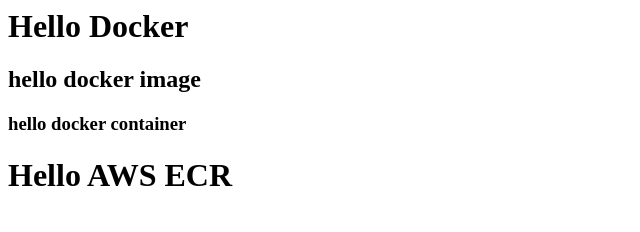
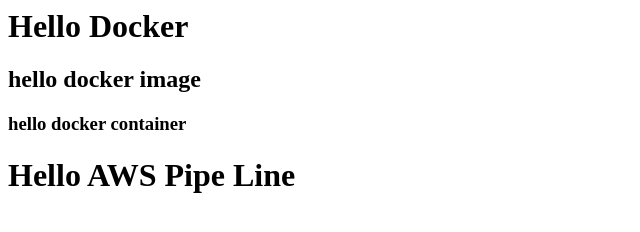
Before and after one commit to keyspaceits/webapp, a plain HTML site: page index.html in a window 1280 px wide. Shown: the whole page, without its empty margins (0-640 px from the left). Drawn offline with Linux system fonts and the light colour scheme.

Commit message:
Update index.html

```diff
--- a/index.html
+++ b/index.html
@@ -2,5 +2,5 @@
 <h1> Hello Docker </h1>
   <h2> hello docker image</h2>
   <h3> hello docker container</h3>
-  <h1> Hello AWS ECR</h1>
+  <h1> Hello AWS Pipe Line</h1>
 </html>
```
